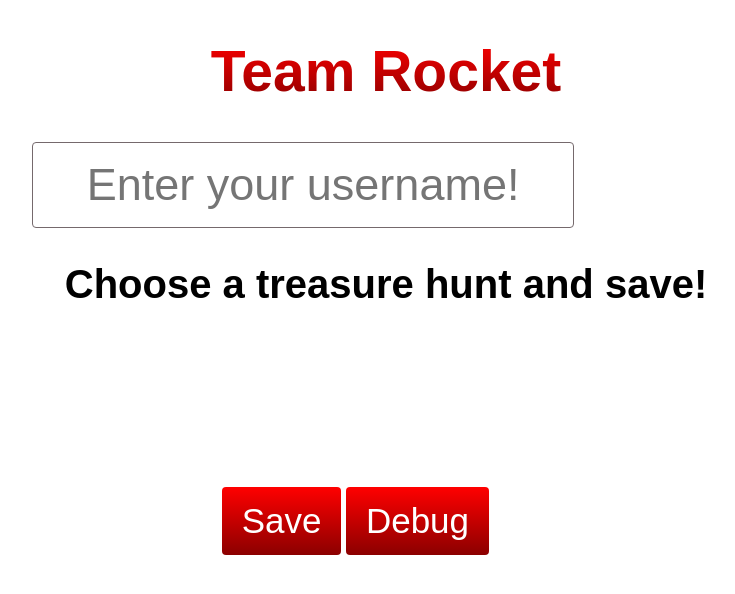
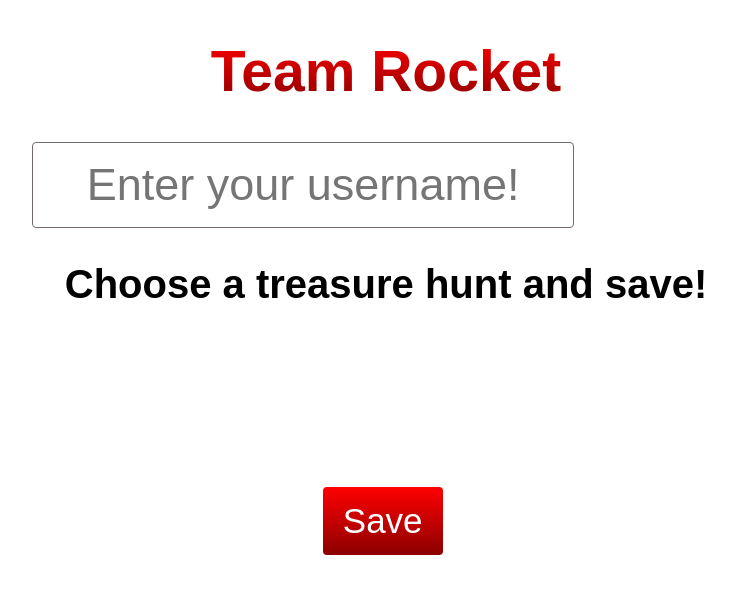
Before and after one commit to EIoannou42/Team4, a plain HTML site: page app.html in a window 1280 px wide. Shown: the whole page, without its empty margins (254-989 px from the left). Drawn offline with Linux system fonts and the light colour scheme; no server answers.

Commit message:
Fixes mainly.

```diff
--- a/AppCss.css
+++ b/AppCss.css
@@ -68,7 +68,7 @@ input[type=button]:hover {
 }
 #savebutton{
     margin-top: 90px;
-    margin-left:37%;
+    margin-left:45%;
 }
 #start{
     margin-top: 90px;
--- a/app.html
+++ b/app.html
@@ -13,7 +13,7 @@
         <h2>Choose a treasure hunt and save!</h2>
         <div id="thDiv"></div>
         <input type="button" onclick="save()" value="Save" id="savebutton">
-        <input type="button" onclick="debug()" value="Debug" id="debugbutton">
+
         <br>
         <input type="hidden" onclick="selectTHunt()" value="Start" id="start">
     </div>
--- a/app.js
+++ b/app.js
@@ -36,6 +36,7 @@ function onlist(jsonObj) {
         let br = document.createElement("br");
         ch.appendChild(br);
     }
+    document.getElementById("checkbox0").checked = true;
     fetch("https://codecyprus.org/th/api/question?session=" + session)
         .then(res => res.json())
         .then(json => {
@@ -107,10 +108,7 @@ function setCookie(cookieName, cookieValue, expireDays) {
     let expires = "expires=" + date.toUTCString();
     document.cookie = cookieName + "=" + cookieValue + ";" + expires + ";path=/";
 }
-function debug() {
-    console.log("TH: "+selectTH);
 
-}
 
 function start(json) {
     session = json.session;
```
